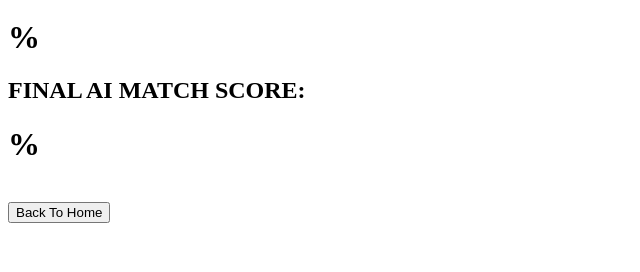
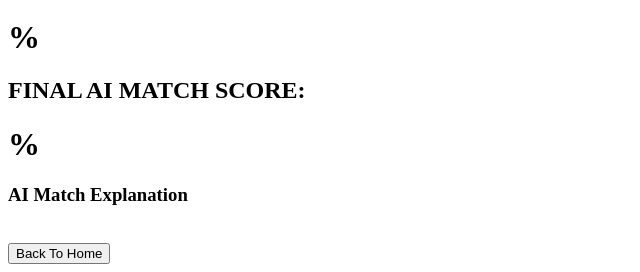
Before and after one commit to salmanfarissfkt/AI-Resume-Analyzer, a Flask app: template templates/result.html in a window 1280 px wide. Shown: the part 1273-1545 px from the top of the page, without its empty margins (0-640 px from the left). Before the commit the page ends 1496 px from the top, so only its background shows below. Run offline with Flask 3, Linux system fonts and the light colour scheme; the template is opened without the code that fills it, so the values that code supplies are empty.

Commit message:
add AI MATCH EXPLANATION

```diff
--- a/app.py
+++ b/app.py
@@ -220,6 +220,22 @@ def match_job_skills(skills, job_description):
         match_score
     )
 
+def generate_match_explanation(matched_skills, missing_skills):
+
+    explanations = []
+
+    for skill in matched_skills:
+        explanations.append(
+            f"Strong match in {skill}"
+        )
+
+    for skill in missing_skills:
+        explanations.append(
+            f"Missing {skill}"
+        )
+
+    return explanations
+
 def detect_sections(text):
     lines = text.splitlines()
     found_sections = []
@@ -309,8 +325,9 @@ def upload():
     resume_text = normalize_pdf_text(resume_text)
     skills = extract_skills(resume_text)
     sections =detect_sections(resume_text)
-    job_skills, matched_skills, missing_skills, match_score = match_job_skills(skills,job_description
-)
+
+    job_skills, matched_skills, missing_skills, match_score = match_job_skills(skills,job_description)
+    match_explanations = generate_match_explanation(matched_skills, missing_skills)
     ai_match_score = calculate_ai_match(resume_text,job_description)
 
     education =extract_section(resume_text,"education",["technical & academic projects",
@@ -356,6 +373,7 @@ def upload():
     leadership_score=leadership_score,
     softskill_score=softskill_score,
     recommendations = recommendations,
+    match_explanations=match_explanations,
     job_description = job_description,
     job_skills=job_skills,
     matched_skills=matched_skills,
--- a/templates/result.html
+++ b/templates/result.html
@@ -107,7 +107,13 @@
 
        <h2> FINAL AI MATCH SCORE:</h2>
        <h1>{{final_match_score}}%</h1>
+       <h3>AI Match Explanation</h3>
 
+    <ul>
+     {% for explanation in match_explanations %}
+        <li>{{ explanation }}</li>
+     {% endfor %}
+    </ul>
         <br>
         <a href ="/">
             <button type="button">Back To Home</button>
```
